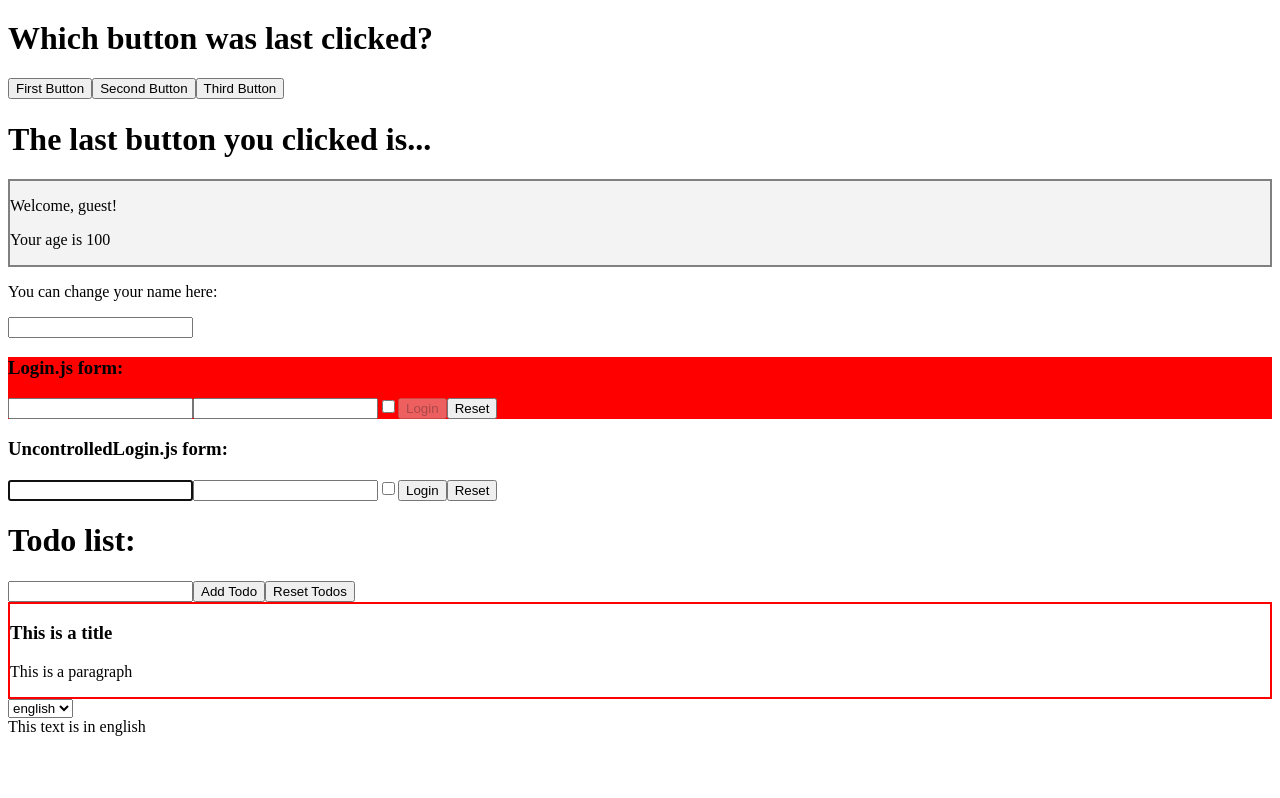
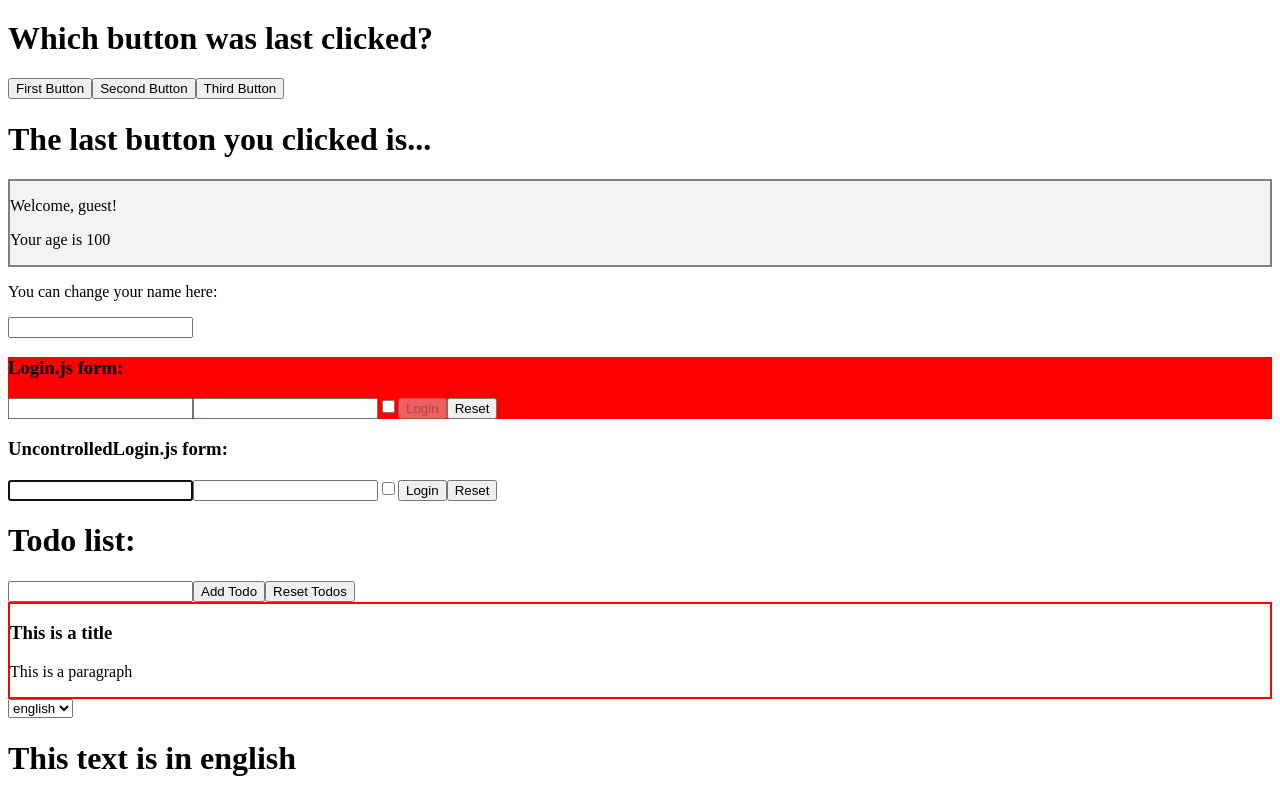
Before and after one commit to d-94k/react-develhope, a React (Create React App) app: page / in a window 1280 px wide. Shown: the part 363-1161 px from the top of the page. Before the commit the page ends 1107 px from the top, so only its background shows below. Built offline with nearby package versions, Linux system fonts and the light colour scheme.

Commit message:
included h1 in div tag

```diff
--- a/src/PlaceholderDiv.js
+++ b/src/PlaceholderDiv.js
@@ -11,7 +11,7 @@ export default class PlaceholderDiv extends React.Component {
         return (
             <LanguageContext.Consumer>
                 {(language) => {
-                    return <div>{Strings[language].text}</div>
+                    return <div><h1>{Strings[language].text}</h1></div>
                 }}
             </LanguageContext.Consumer>
         )
```
Also changed, not shown: 1 other file (tests, documents, lock files or other folders).
